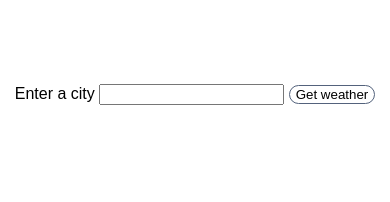
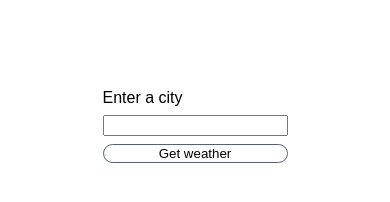
Before and after one commit to JoarTaylor/Weather-App, a plain HTML site: page index.html in a window 390 px wide. Drawn offline with Linux system fonts and the light colour scheme.

Commit message:
mobile styling added

```diff
--- a/app.js
+++ b/app.js
@@ -51,7 +51,6 @@ function getSearch() {
             cityCard.appendChild(weatherImg);
             cityCard.appendChild(weatherInfo);
 
-
             deleteCard.addEventListener('click', () => {
                 cityCard.classList.add('hide');
             })
--- a/style.css
+++ b/style.css
@@ -11,6 +11,10 @@ body {
     display: grid;
     grid-auto-flow: column;
     grid-auto-columns: 1fr;
+}
+
+.search-container * {
+    margin: 0.5vh;
 }
 
 .temp {
@@ -55,3 +59,15 @@ button {
 button:hover {
     background-color: rgb(242, 242, 242);
 }
+
+@media screen and (max-width: 900px) {
+    .search-container {
+        display: flex;
+        flex-direction: column;
+    }
+
+    .container {
+        grid-auto-flow: row;
+        grid-template-rows: 1fr;
+    }
+}
```
